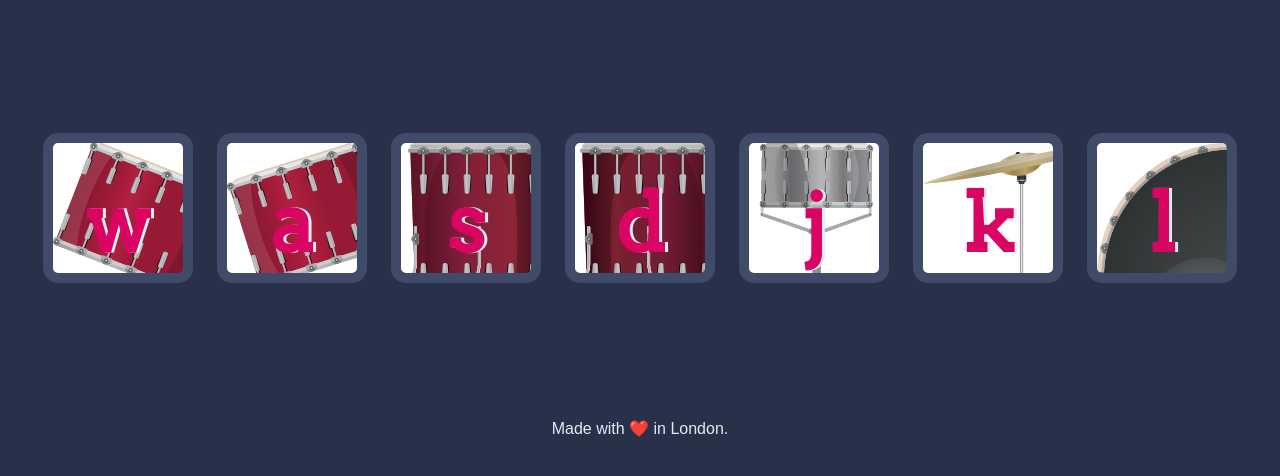
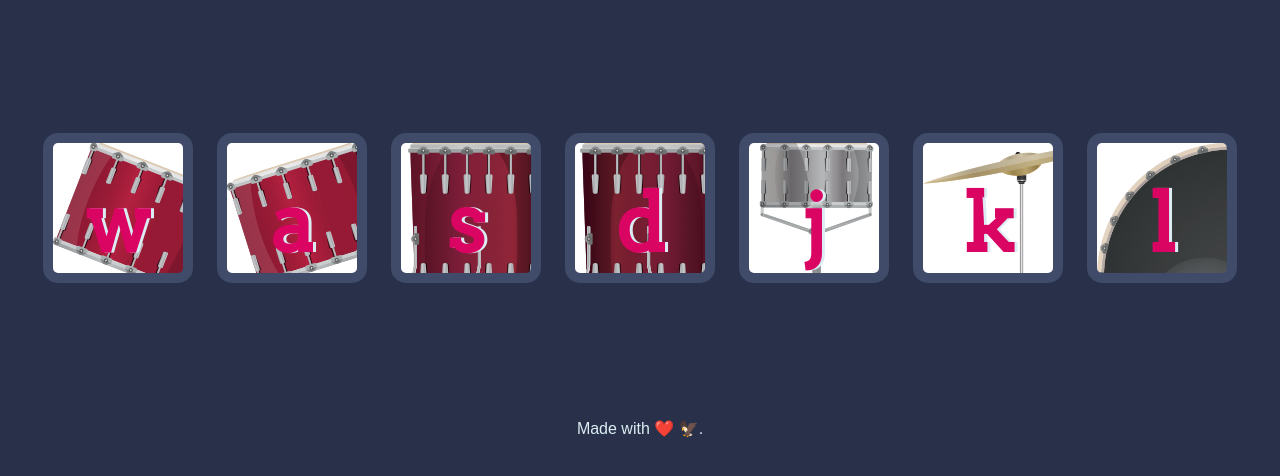
Before and after one commit to FrancisNkufi/drum-game, a plain HTML site: page index.html in a window 1280 px wide. Shown: the part 156-632 px from the top of the page. Drawn offline with Linux system fonts and the light colour scheme.

Commit message:
Update index.html

```diff
--- a/index.html
+++ b/index.html
@@ -27,6 +27,6 @@
   <script src="./index.js" charset="utf-8"></script>
 </body>
   <footer>
-    Made with ❤️ in London.
+    Made with ❤️ 🦅.
   </footer>
 </html>
```
